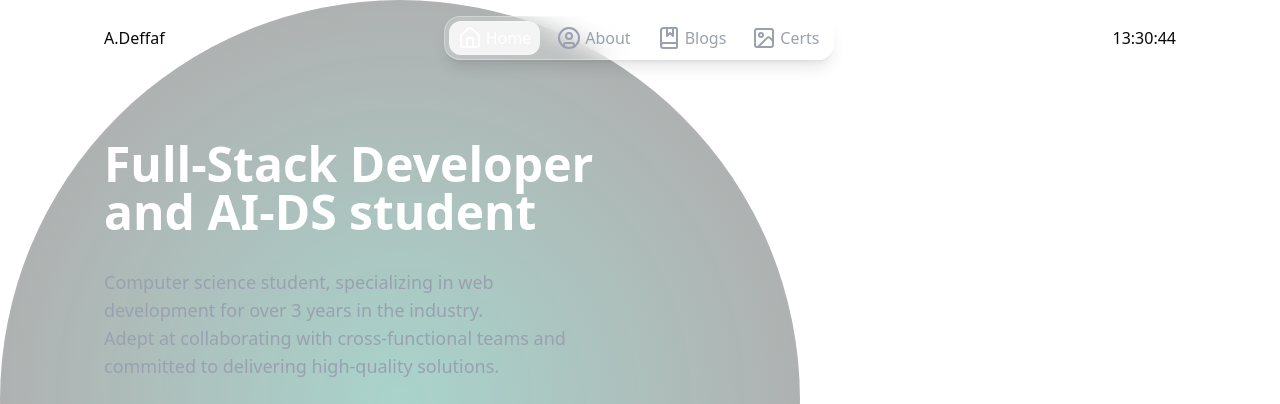
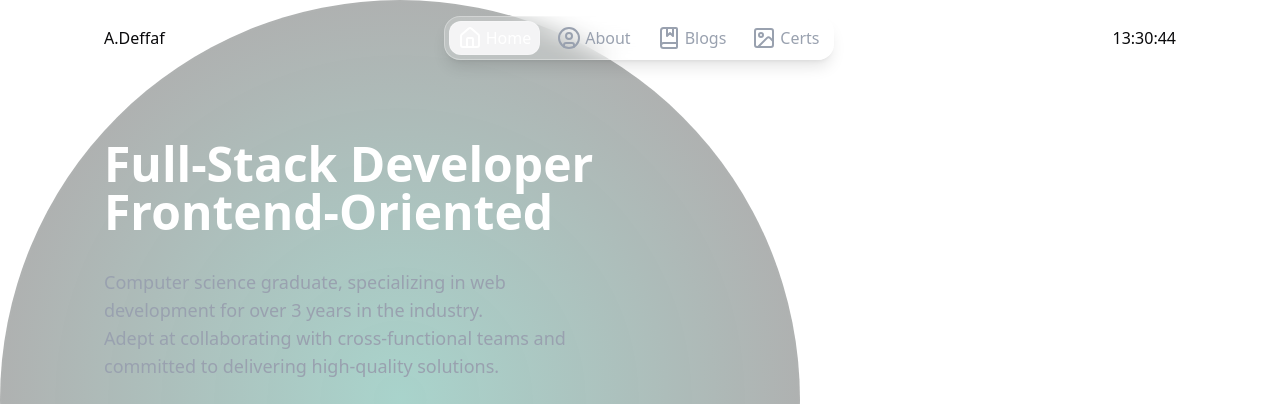
Before and after one commit to Abderrahmane-Deffaf/Abderrahmane-Deffaf, a Next.js app: page / in a window 1280 px wide. Shown: the top 404 px of the page. Built offline with nearby package versions, Linux system fonts and the light colour scheme; no server answers; the database is empty.

Commit message:
updating

```diff
--- a/src/modules/about/features/intro-infos/intro-infos.tsx
+++ b/src/modules/about/features/intro-infos/intro-infos.tsx
@@ -20,10 +20,10 @@ export default function IntroInfos() {
       <h1>Deffaf Abderrahmane</h1>
       <p>Full Stack Developer</p>
       <p className=" text-center lg:text-left text-white">
-        Computer science student, full stack developer specializing in front-end
-        development for over 3 years in the industry. Adept at collaborating
-        with cross-functional teams and committed to delivering high-quality
-        solutions.
+        Computer science graduate, full stack developer specializing in
+        front-end development for over 3 years in the industry. Adept at
+        collaborating with cross-functional teams and committed to delivering
+        high-quality solutions.
       </p>
     </div>
   );
--- a/src/modules/about/features/studies/studies.tsx
+++ b/src/modules/about/features/studies/studies.tsx
@@ -2,7 +2,7 @@ const studies = [
   {
     title: "Computer Science",
     location: "ESTIN de Bejaia",
-    date: "2021-2026",
+    date: "2020-2025",
     speciality: "AI & DS",
   },
 ];
--- a/src/modules/main/features/infos/infos.tsx
+++ b/src/modules/main/features/infos/infos.tsx
@@ -7,10 +7,10 @@ export default function Infos() {
   return (
     <div className=" space-y-4 lg:space-y-8">
       <h1 className=" w-full lg:w-[50%]">
-        Full-Stack Developer and AI-DS student
+        Full-Stack Developer Frontend-Oriented
       </h1>
       <p className=" w-full lg:w-[50%]">
-        Computer science student, specializing in web development for over 3
+        Computer science graduate, specializing in web development for over 3
         years in the industry. <br /> Adept at collaborating with
         cross-functional teams and committed to delivering high-quality
         solutions.
```
Also changed, not shown: 1 other file (tests, documents, lock files or other folders).
